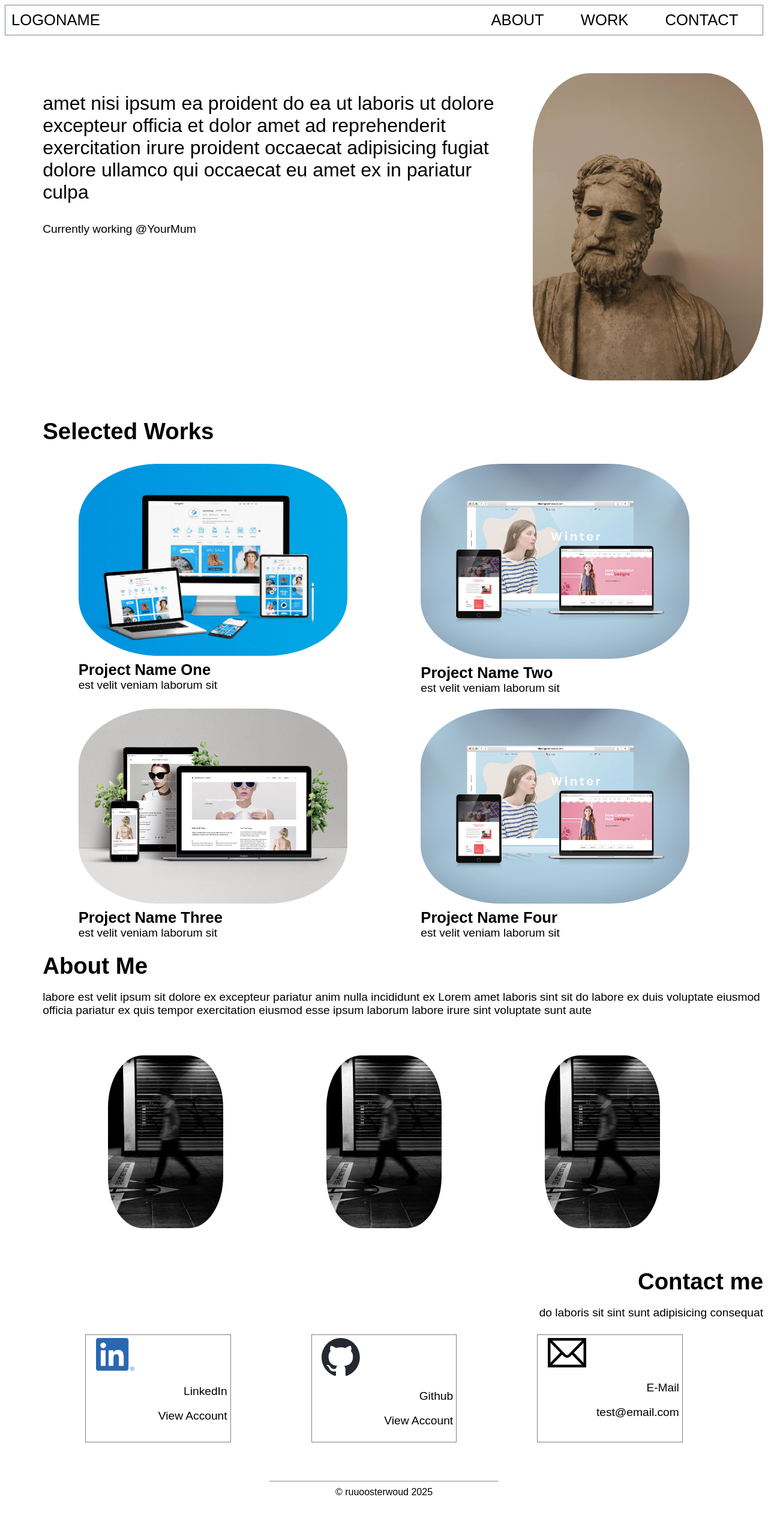
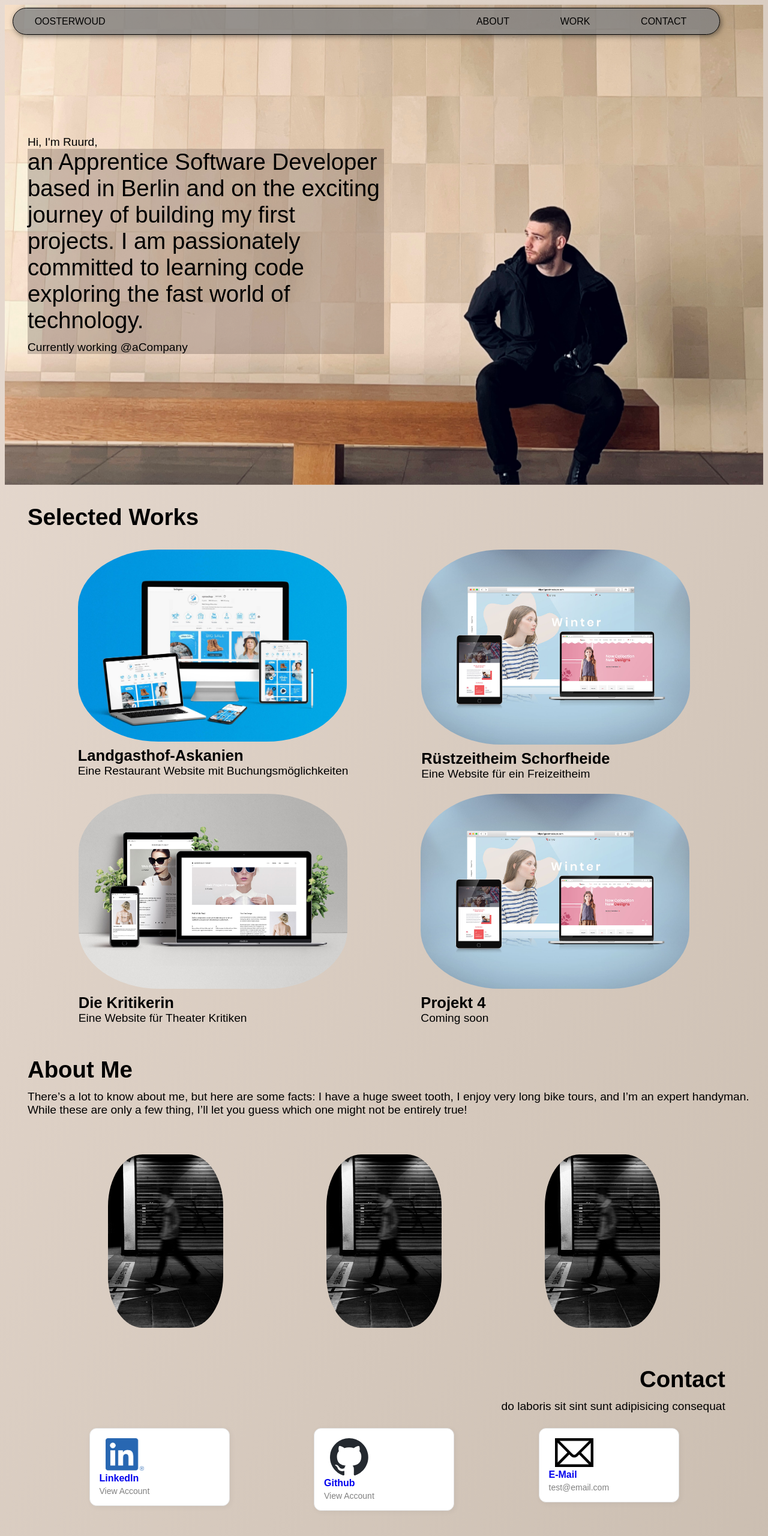
Before and after one commit to Ruurdoos/Ruurdoos.github.io, a plain HTML site: page HTML/Index.html in a window 1280 px wide. Shown: the top 2560 px of the page at 60% size. Before the commit the page ends 2504 px from the top, so only its background shows below. Drawn offline with Linux system fonts and the light colour scheme; a web font is replaced by a local one.

Commit message:
remove redundant code

```diff
--- a/CSS/main.css
+++ b/CSS/main.css
@@ -8,9 +8,17 @@ h2 {
     font-family: 'Geist', sans-serif;
 }
 
+img {
+    padding: 0;
+    margin: 0;
+}
+
 p {
     font-size: 1.5vw;
     font-family: 'Geist', sans-serif;
+    margin: 0;
+    padding: 0;
+    display: flex;
 }
 
 h3 {
@@ -32,34 +40,51 @@ h3 {
 
 body {
     font-family: 'Geist', sans-serif;
+    background: linear-gradient(to bottom right, #e8dbd1, #cbbeb1);
 }
 
 
 
 /* End Default */
 
+.header {
+    position: fixed;
+    width: 90%;
+    display: flex;
+    top: 0;
+    margin: 1% 1% 1% 1%;
+    padding: 1%;
+    /*background-color: rgba(203, 188, 174, 0.8);*/
+    overflow: hidden;
+    z-index: 10;
+    border-radius: 12px;
+    border: 1px solid #e0e0e0;
+    box-shadow: 2px 2px 10px rgba(5, 5, 5, 0.5);
+}
 
-.header {
-    display: flex;
-    border: lightslategray solid 1px;
-    padding: 10px;
-    font-size: 2vw;
-}
 
 .header__logo {
     justify-items: flex-start;
     align-items: flex-start;
     padding-right: 50%;
+    padding-left: 2%;
 }
 
 .header__menu {
     display: flex;
     flex: auto;
     justify-content: space-around;
+    list-style-type: none;
+    margin: 0;
+    padding: 0;
+}
+
+.header__point {
+    text-decoration: none;
+    color: black;
 }
 
 .header__about {
-
 }
 
 .header__work {
@@ -70,41 +95,104 @@ body {
 
 }
 
+
+
+
+.header {
+    position: fixed;
+    width: 90%;
+    display: flex;
+    top: 0;
+    margin: 1% 1% 1% 1%;
+    padding: 1%;
+    border: black solid 1px;
+    border-radius: 40px;
+    background-color: rgba(128, 128, 128, 0.8); /* Make background slightly transparent */
+    overflow: hidden;
+    z-index: 10;
+}
+
 .hero {
+    position: relative;
+    width: 100%;
+    margin-top: 0;
+    min-height: 100vh;
     display: flex;
-    margin-top: 5%;
-    justify-content: space-between;
-    margin-bottom: 5%;
+}
+
+
+.hero__background {
+    display: flex;
+    position: absolute;
+    z-index: -1;
+    width: 100%;
+    height: 100%;
+    background-size: cover;
+    transform: translateX(-50px);
+    opacity: 0;
+    animation: fadeIn 2s ease-out forwards;
+}
+
+@keyframes fadeIn {
+    to {
+        transform: translateX(0);
+        opacity: 1;
+    }
+}
+
+.hero__background img {
+    display: flex;
+    width: 100%;
+    height: auto;
+    object-fit: cover;
+    position: relative;
 }
 
 .hero__leftside {
-    margin: 0 5% 5% 5%
+    position: relative;
+    color: black;
+    display: flex;
+    text-align: left;
+    padding-right: 50%;
+    flex-direction: column;
+    justify-content: center;
+    padding-left: 3%;
+
+
 }
 
-.hero__rightside {
+.hero__leftside__start{
     display: flex;
-
+    font-size: 3.3vw;
+    background: rgba(93, 76, 71, 0.3);
+    font-weight: bold;
 }
 
 .hero__text {
     display: flex;
-    font-size: 4vh;
+    font-size: 3vw;
+    background: rgba(93, 76, 71, 0.3);
+}
+
+.hero_undertext {
+    padding-top: 2%;
+    background: rgba(93, 76, 71, 0.3);
 
 }
 
 .hero__img {
-    width: 30vw;
-    height: auto;
-    border-radius: 25%;
+
 }
 
-.Portfolio {
+.Portfolio__heading{
+    padding-left: 3%;
 }
 
 .Portfolio__Projects {
     display: flex;
     flex-wrap: wrap;
     justify-content: space-evenly;
+    position: relative;
 }
 
 .Portfolio__img {
@@ -123,8 +211,8 @@ body {
 
 .About-me__text-wrapper {
     margin-bottom: 5%;
-    margin-left: 5%;
-
+    margin-left: 3%;
+    margin-top: 1%;
 }
 
 .About-me__picture-wrapper {
@@ -154,31 +242,56 @@ body {
             }
 
 .Contact-me__LinkedIn {
-    border: grey solid 1px;
-    width: 18vw;
-    padding: 5px;
+    display: inline-block;
+    width: 200px;
+    padding: 16px;
+    border-radius: 12px;
+    border: 1px solid #e0e0e0;
+    box-shadow: 2px 2px 10px rgba(0, 0, 0, 0.05);
+    text-align: left;
+    background: white;
+
 }
 
 .Contact-me__GitHub {
-    border: grey solid 1px;
-    width: 18vw;
-    padding: 5px;
+    display: inline-block;
+    width: 200px;
+    padding: 16px;
+    border-radius: 12px;
+    border: 1px solid #e0e0e0;
+    box-shadow: 2px 2px 10px rgba(0, 0, 0, 0.05);
+    text-align: left;
+    background: white;
 
 }
 
 .Contact-me__Email {
-    border: grey solid 1px;
-    width: 18vw;
-    padding: 5px;
+    display: inline-block;
+    width: 200px;
+    padding: 16px;
+    border-radius: 12px;
+    border: 1px solid #e0e0e0;
+    box-shadow: 2px 2px 10px rgba(0, 0, 0, 0.05);
+    text-align: left;
+    background: white;
 
 }
 
 .Contact-me__headerwrapper {
     justify-content:flex-end ;
     display: flex;
+    padding-right: 5%;
 }
 
-.Portfolio__icon {
+.Contact-me__text-wrapper {
+    padding: 0 5% 0 0;
+    margin: 0;
+    display: flex;
+    justify-content: flex-end;
+    align-items: flex-end;
+}
+
+.contact-me__icon {
     width: 5vw;
     height: auto;
     padding: 0;
@@ -187,9 +300,13 @@ body {
 }
 
 
+.About-me {
+    padding-top: 30px;
+}
+
 .About-me__heading-wrapper{
     font-size: 20px;
-    padding-left: 5%;
+    padding-left: 3%;
 }
 
 .About-me__heading {
@@ -197,20 +314,39 @@ body {
     padding: 0;
 }
 
-.Portfolio__iconwrapper {
+
+
+.contact-me__iconwrapper {
     margin: 0;
     padding: 0;
+
+}
+.Portfolio__heading {
+    padding-right: 3%;
 }
 
-.Portfolio__heading {
+.Portfolio__heading-wrapper {
     font-size: 20px;
     padding-left: 5%;
+    display: flex;
+    justify-content: flex-end;
+    align-items: flex-end;
+}
+
+.Contact-me__under-text {
+    padding-top: 1%;
 }
 
 .Contact-me__text {
-    display: flex;
-    align-items: flex-end;
-    justify-content: flex-end;
+    font-size: 14px;
+    color: gray;
+    margin: 4px 0 0;
+}
+
+.Contact-me__icon-header {
+    font-size: 16px;
+    font-weight: 600;
+    margin: 0;
 }
 
 .Footer {
--- a/HTML/Index.html
+++ b/HTML/Index.html
@@ -7,51 +7,55 @@
     <title>My Personal-Site</title>
 </head>
 <body>
+
 <header class="header">
-    <div class="header__logo">LOGONAME</div>
-    <div class="header__menu">
-        <div class="header__about">ABOUT</div>
-        <div class="header__work">WORK</div>
-        <div class="header__contact">CONTACT</div>
+    <div class="header__logo">OOSTERWOUD</div>
+    <ul class="header__menu">
+        <li><a href="default.asp" class="header__point header__about">ABOUT</a></li>
+        <li><a href="news.asp" class="header__point header__work">WORK</a></li>
+        <li><a href="contact.asp" class="header__point header__contact">CONTACT</a></li>
+    </ul>
+</header>
+
+<!-- Hero section with background image -->
+<div class="hero">
+    <div class="hero__background">
+        <img src="../assets/hintergrund-hero.jpeg" alt="hero" class="hero__img">
     </div>
-</header>
-<div class="hero">
     <div class="hero__leftside">
-        <p class="hero__text">amet nisi ipsum ea proident do ea ut laboris ut dolore excepteur officia et
-            dolor amet ad reprehenderit exercitation irure proident occaecat adipisicing
-            fugiat dolore ullamco qui occaecat eu amet ex in pariatur culpa</p>
-        <p class="hero_undertext">Currently working @YourMum</p>
-    </div>
-    <div class="hero__rightside">
-
-        <img src="../assets/pictureofme.webp" alt="picture of an statue" class="hero__img">
-
+        <p class="her__leftside__start">Hi, I'm Ruurd,</p>
+        <p class="hero__text">
+            an Apprentice Software Developer based in Berlin and
+            on the exciting journey of building my first projects.
+            I am passionately committed to learning code exploring the fast world of
+            technology.
+        </p>
+        <p class="hero_undertext">Currently working @aCompany</p>
     </div>
 </div>
-<div class="Portfolio">
-    <div class="Portfolio__heading">
-        <h2>Selected Works</h2>
+
+<h2 class="Portfolio__heading">Selected Works</h2>
 </div>
 <div class="Portfolio__Projects">
     <div class="Porfolio__PorjektOne">
         <img src="../assets/mockup1.webp" alt="mockup" class="Portfolio__img">
-            <h3 class="Portfolio__Projektname">Project Name One</h3>
-            <p class="Portfolio__Projectdesciption">est velit veniam laborum sit</p>
+        <h3 class="Portfolio__Projektname">Landgasthof-Askanien</h3>
+        <p class="Portfolio__Projectdesciption">Eine Restaurant Website mit Buchungsmöglichkeiten</p>
     </div>
     <div class="Porfolio__PorjektTwo">
         <img src="../assets/mockup4.webp" alt="mockup" class="Portfolio__img">
-            <h3 class="Portfolio__Projektname">Project Name Two</h3>
-            <p class="Portfolio__Projectdesciption">est velit veniam laborum sit</p>
+        <h3 class="Portfolio__Projektname">Rüstzeitheim Schorfheide</h3>
+        <p class="Portfolio__Projectdesciption">Eine Website für ein Freizeitheim</p>
     </div>
     <div class="Porfolio__PorjektThree">
         <img src="../assets/mockup3.webp" alt="mockup" class="Portfolio__img">
-            <h3 class="Portfolio__Projektname">Project Name Three</h3>
-            <p class="Portfolio__Projectdesciption">est velit veniam laborum sit</p>
+        <h3 class="Portfolio__Projektname">Die Kritikerin</h3>
+        <p class="Portfolio__Projectdesciption">Eine Website für Theater Kritiken</p>
     </div>
     <div class="Porfolio__PorjektFour">
         <img src="../assets/mockup4.webp" alt="mockup" class="Portfolio__img">
-            <h3 class="Portfolio__Projektname">Project Name Four</h3>
-            <p class="Portfolio__Projectdesciption">est velit veniam laborum sit</p>
+        <h3 class="Portfolio__Projektname">Projekt 4</h3>
+        <p class="Portfolio__Projectdesciption">Coming soon</p>
     </div>
 </div>
 </div>
@@ -62,9 +66,10 @@
     </div>
     <div class="About-me__text-wrapper">
         <p class="About-me__text">
-            labore est velit ipsum sit dolore ex excepteur pariatur anim nulla incididunt ex
-            Lorem amet laboris sint sit do labore ex duis voluptate eiusmod officia pariatur ex
-            quis tempor exercitation eiusmod esse ipsum laborum labore irure sint voluptate sunt aute
+            There’s a lot to know about me, but here are some facts:
+            I have a huge sweet tooth, I enjoy very long bike tours,
+            and I’m an expert handyman. While these are only a few thing,
+            I’ll let you guess which one might not be entirely true!
         </p>
     </div>
     <div class="About-me__picture-wrapper">
@@ -83,38 +88,44 @@
 
 <div class="Contact-me">
     <div class="Contact-me__headerwrapper">
-        <h2 class="Contact-me__header">Contact me</h2>
+        <h2 class="Contact-me__header">Contact</h2>
     </div>
     <div class="Contact-me__text-wrapper">
-        <p class="Contact-me__text">do laboris sit sint sunt adipisicing consequat</p>
+        <p class="Contact-me__under-text">do laboris sit sint sunt adipisicing consequat</p>
     </div>
 
     <div class="Contact-me__social-profiles">
 
+        <a href="https://linkedin.com/in/ruurd-oosterwoud-0ba4831a9">
             <div class="Contact-me__LinkedIn">
-            <div class="Portfolio__iconwrapper">
-                <img src="../assets/linkedinicon.png" alt="linkedin icon" class="Portfolio__icon">
-                <p class="Contact-me__text">LinkedIn</p>
+                <div class="contact-me__iconwrapper">
+                    <img src="../assets/linkedinicon.png" alt="linkedin icon" class="contact-me__icon">
+                    <p class="Contact-me__icon-header">LinkedIn</p>
                     <p class="Contact-me__text">View Account</p>
                 </div>
             </div>
+        </a>
 
+
+        <a href="https://github.com/Ruurdoos">
             <div class="Contact-me__GitHub">
-            <div class="Portfolio__iconwrapper">
-                <img src="../assets/githubicon.svg" alt="linkedin icon" class="Portfolio__icon">
-                <p class="Contact-me__text">Github</p>
+                <div class="contact-me__iconwrapper">
+                    <img src="../assets/githubicon.svg" alt="linkedin icon" class="contact-me__icon">
+                    <p class="Contact-me__icon-header">Github</p>
                     <p class="Contact-me__text">View Account</p>
                 </div>
             </div>
+        </a>
 
-
+        <a href="mailto:test@test.me">
             <div class="Contact-me__Email">
-            <div class="Portfolio__iconwrapper">
-                <img src="../assets/mailicon.svg" alt="linkedin icon" class="Portfolio__icon">
-                <p class="Contact-me__text">E-Mail</p>
+                <div class="contact-me__iconwrapper">
+                    <img src="../assets/mailicon.svg" alt="linkedin icon" class="contact-me__icon">
+                    <p class="Contact-me__icon-header">E-Mail</p>
                     <p class="Contact-me__text">test@email.com</p>
                 </div>
             </div>
+        </a>
     </div>
 </div>
 </body>
```
Also changed, not shown: assets/hintergrund-hero.jpeg (added). Lines whose indentation alone changed are shown as unchanged.
